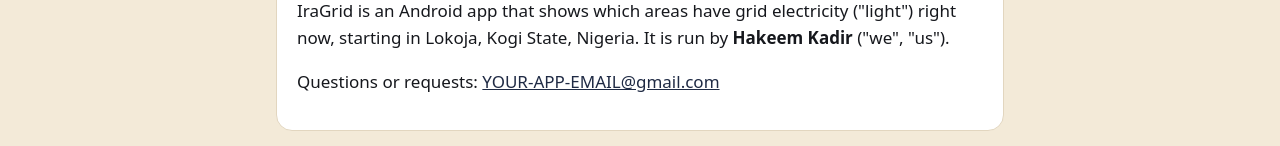
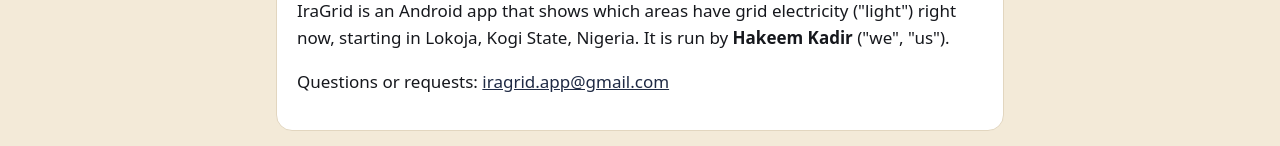
Before and after one commit to KadirHakeem/iragrid-privacy, a plain HTML site: page index.html in a window 1280 px wide. Shown: the part 222-368 px from the top of the page. Drawn offline with Linux system fonts and the light colour scheme.

Commit message:
Update index.html

```diff
--- a/index.html
+++ b/index.html
@@ -41,7 +41,7 @@
 <section>
   <h2>Who we are</h2>
   <p>IraGrid is an Android app that shows which areas have grid electricity ("light") right now, starting in Lokoja, Kogi State, Nigeria. It is run by <strong>Hakeem Kadir</strong> ("we", "us").</p>
-  <p>Questions or requests: <a href="mailto:YOUR-APP-EMAIL@gmail.com">YOUR-APP-EMAIL@gmail.com</a></p>
+  <p>Questions or requests: <a href="mailto:iragrid.app@gmail.com">iragrid.app@gmail.com</a></p>
 </section>
 
 <section>
```
